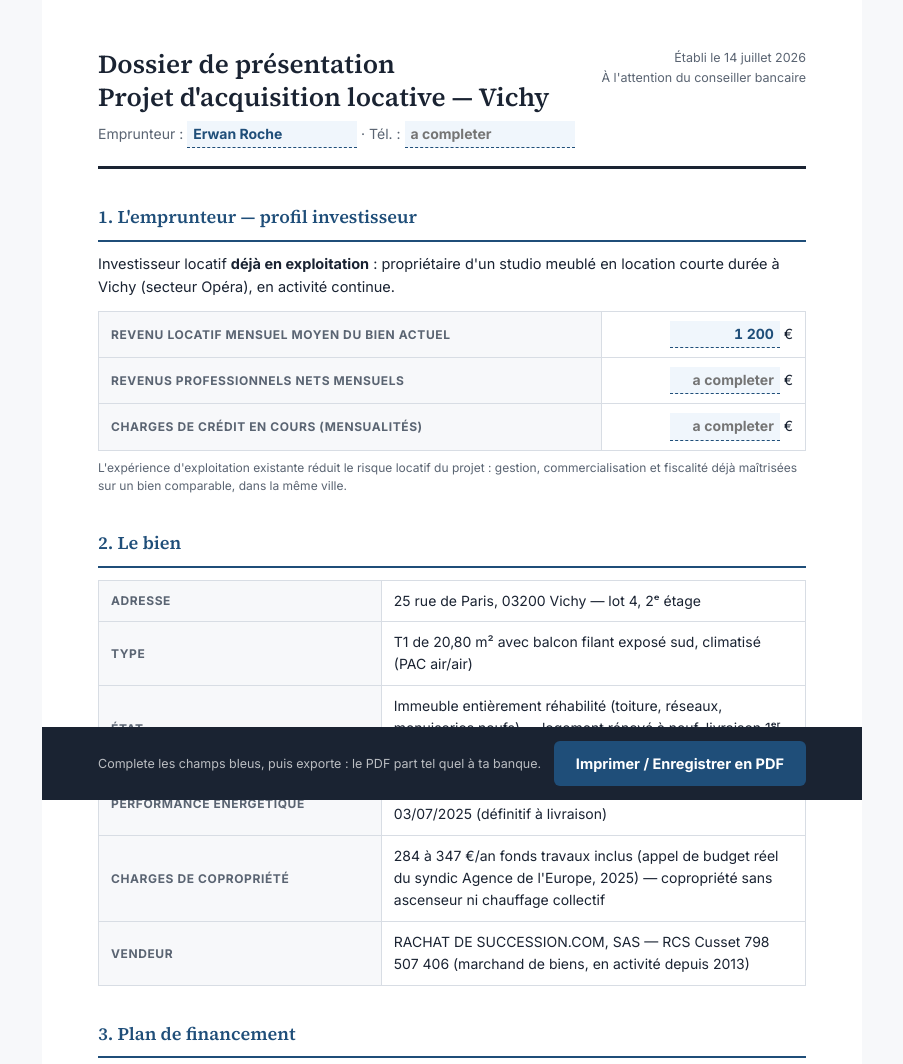
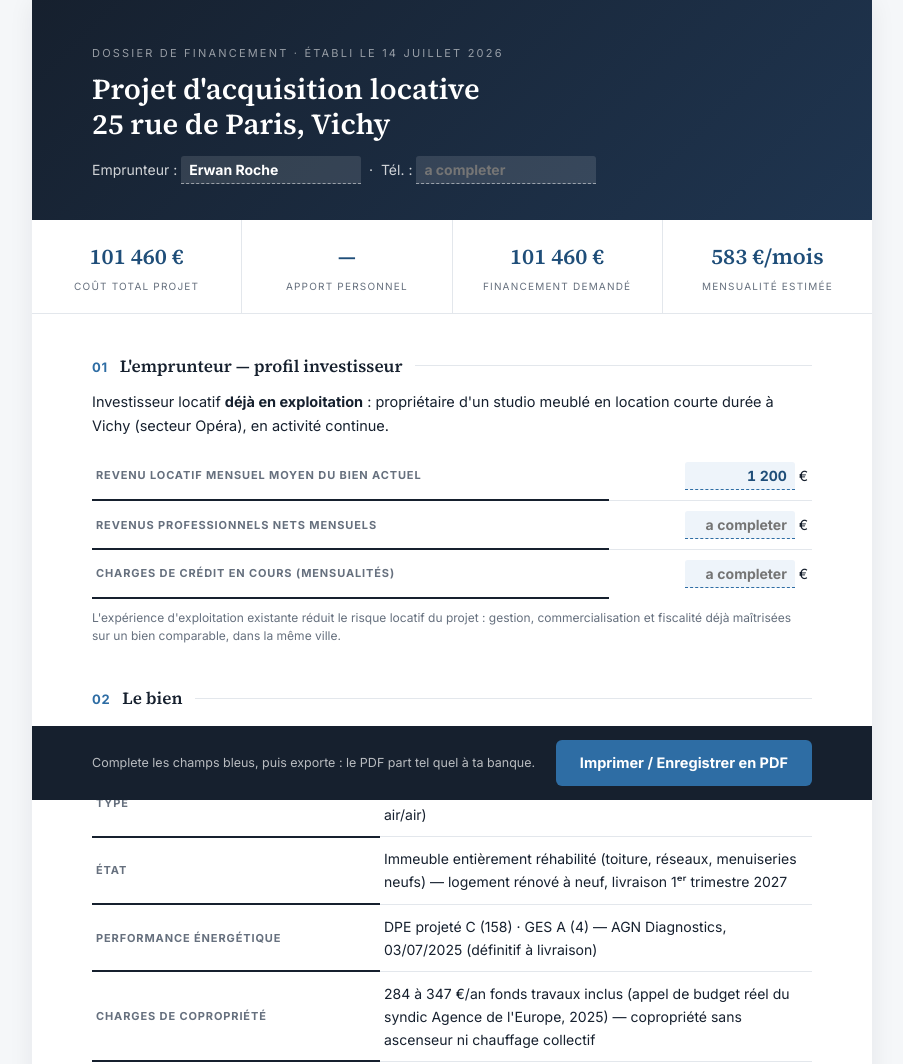
Before and after one commit to Pierre-Cortex/rs-dossier-erwan, a plain HTML site: page banque/index.html in a window 1280 px wide. Shown: the top 1064 px of the page, without its empty margins (188-1091 px from the left). Drawn offline with Linux system fonts and the light colour scheme.

Commit message:
feat: bank dossier layout — masthead, live KPI band, financial-report tables

```diff
--- a/banque/index.html
+++ b/banque/index.html
@@ -7,50 +7,72 @@
 <title>Dossier de financement &#8212; acquisition locative, Vichy</title>
 <link href="https://fonts.googleapis.com/css2?family=Source+Serif+4:wght@400;600&family=Inter:wght@400;500;700&display=swap" rel="stylesheet">
 <style>
-:root{--ink:#1a2332;--muted:#5a6472;--line:#d8dde4;--bg:#f7f8fa;--accent:#1f4e79}
+:root{--ink:#16202e;--muted:#66707e;--line:#e3e7ec;--bg:#f5f7f9;--accent:#1f4e79;--accent2:#2e6da4;--gold:#8a6830}
 *{margin:0;padding:0;box-sizing:border-box}
-body{background:var(--bg);color:var(--ink);font-family:'Inter',sans-serif;font-size:14.5px;line-height:1.6}
-.page{max-width:820px;margin:0 auto;background:#fff;padding:48px 56px;min-height:100vh}
-h1{font-family:'Source Serif 4',serif;font-size:26px;font-weight:600;line-height:1.25}
-h2{font-family:'Source Serif 4',serif;font-size:18px;font-weight:600;margin-top:34px;padding-bottom:8px;border-bottom:2px solid var(--accent);color:var(--accent)}
-.head{display:flex;justify-content:space-between;align-items:flex-start;border-bottom:3px solid var(--ink);padding-bottom:18px}
-.head .date{font-size:12.5px;color:var(--muted);text-align:right}
-table{width:100%;border-collapse:collapse;margin-top:12px;font-size:14px}
-td,th{padding:9px 12px;border:1px solid var(--line);text-align:left;vertical-align:middle}
-th{background:var(--bg);font-weight:600;font-size:12px;text-transform:uppercase;letter-spacing:.05em;color:var(--muted)}
+body{background:var(--bg);color:var(--ink);font-family:'Inter',sans-serif;font-size:14.5px;line-height:1.65}
+.page{max-width:840px;margin:0 auto;background:#fff;box-shadow:0 2px 24px rgba(22,32,46,.07)}
+.inner{padding:0 60px 48px}
+/* Bandeau identite */
+.masthead{background:linear-gradient(135deg,#16202e 0%,#1f3550 100%);color:#fff;padding:44px 60px 36px}
+.masthead .ref{font-size:11px;letter-spacing:.2em;text-transform:uppercase;color:rgba(255,255,255,.55)}
+.masthead h1{font-family:'Source Serif 4',serif;font-size:29px;font-weight:600;line-height:1.2;margin-top:10px}
+.masthead .who{margin-top:14px;font-size:14px;color:rgba(255,255,255,.8)}
+.masthead .who input.edit{background:rgba(255,255,255,.12);border-bottom:1.5px dashed rgba(255,255,255,.5);color:#fff}
+/* Synthese chiffres cles */
+.kpis{display:grid;grid-template-columns:repeat(4,1fr);gap:1px;background:var(--line);border-bottom:1px solid var(--line)}
+.kpis>div{background:#fff;padding:18px 14px;text-align:center}
+.kpis .v{font-family:'Source Serif 4',serif;font-size:22px;font-weight:600;color:var(--accent);font-variant-numeric:tabular-nums}
+.kpis .l{font-size:10px;letter-spacing:.12em;text-transform:uppercase;color:var(--muted);margin-top:4px}
+@media(max-width:640px){.kpis{grid-template-columns:1fr 1fr}.inner,.masthead{padding-left:24px;padding-right:24px}}
+h2{font-family:'Source Serif 4',serif;font-size:17px;font-weight:600;margin-top:38px;color:var(--ink);display:flex;align-items:baseline;gap:12px}
+h2 .n{font-size:13px;color:var(--accent2);font-family:'Inter',sans-serif;font-weight:700;letter-spacing:.05em}
+h2:after{content:"";flex:1;height:1px;background:var(--line);align-self:center}
+table{width:100%;border-collapse:collapse;margin-top:14px;font-size:14px}
+td,th{padding:10px 4px;border-bottom:1px solid var(--line);text-align:left;vertical-align:middle}
+th{font-weight:600;font-size:11px;text-transform:uppercase;letter-spacing:.08em;color:var(--muted);border-bottom:2px solid var(--ink)}
+tr:last-child td{border-bottom:none}
 td.num{text-align:right;white-space:nowrap;font-variant-numeric:tabular-nums}
-tr.total td{font-weight:700;background:var(--bg)}
-input.edit{border:none;border-bottom:1.5px dashed var(--accent);background:#f0f6fc;font:inherit;font-weight:600;color:var(--accent);padding:2px 6px;width:110px;text-align:right}
-input.edit.wide{width:170px;text-align:left}
-input.edit:focus{outline:2px solid var(--accent);background:#e8f1fa}
-.note{font-size:12px;color:var(--muted);margin-top:8px;line-height:1.5}
-ul.pieces{margin:12px 0 0 18px}
-ul.pieces li{margin-top:6px;font-size:14px}
-.encart{background:var(--bg);border-left:3px solid var(--accent);padding:14px 18px;margin-top:14px;font-size:14px}
-.actions{position:sticky;bottom:0;background:var(--ink);color:#fff;padding:14px 56px;display:flex;justify-content:space-between;align-items:center;gap:12px;flex-wrap:wrap;max-width:820px;margin:0 auto}
+tr.total td{font-weight:700;border-top:2px solid var(--ink);border-bottom:none;padding-top:12px}
+tr.total td.num{font-family:'Source Serif 4',serif;font-size:16px}
+input.edit{border:none;border-bottom:1.5px dashed var(--accent2);background:#eef4fa;font:inherit;font-weight:600;color:var(--accent);padding:2px 8px;width:110px;text-align:right;border-radius:3px 3px 0 0}
+input.edit.wide{width:180px;text-align:left}
+input.edit:focus{outline:2px solid var(--accent2);background:#e4eefa}
+.note{font-size:12px;color:var(--muted);margin-top:10px;line-height:1.55}
+ul.pieces{margin:14px 0 0 2px;list-style:none}
+ul.pieces li{margin-top:8px;font-size:14px;padding-left:24px;position:relative}
+ul.pieces li:before{content:"";position:absolute;left:0;top:5px;width:12px;height:12px;border:1.5px solid var(--accent2);border-radius:3px}
+.encart{background:var(--bg);border-radius:10px;padding:18px 22px;margin-top:14px;font-size:14px;line-height:1.7}
+.encart b{color:var(--accent)}
+.actions{position:sticky;bottom:0;background:var(--ink);color:#fff;padding:14px 60px;display:flex;justify-content:space-between;align-items:center;gap:12px;flex-wrap:wrap;max-width:840px;margin:0 auto}
 .actions .hint{font-size:12.5px;color:rgba(255,255,255,.7)}
-.actions button{background:var(--accent);color:#fff;border:none;font:inherit;font-weight:700;padding:11px 22px;border-radius:6px;cursor:pointer}
+.actions button{background:var(--accent2);color:#fff;border:none;font:inherit;font-weight:700;padding:11px 24px;border-radius:6px;cursor:pointer}
 @media print{
   body{background:#fff}
-  .page{padding:0;max-width:none;min-height:0}
+  .page{box-shadow:none;max-width:none}
+  .inner{padding:0 8px 0}
+  .masthead{padding:24px 8px;background:#16202e!important;-webkit-print-color-adjust:exact;print-color-adjust:exact}
   .actions{display:none}
   input.edit{border:none;background:none;color:var(--ink)}
   h2{break-after:avoid}
-  table{break-inside:avoid}
+  table,.encart{break-inside:avoid}
 }
 </style>
 </head>
 <body>
 <div class="page">
-  <div class="head">
-    <div>
-      <h1>Dossier de pr&eacute;sentation<br>Projet d'acquisition locative &#8212; Vichy</h1>
-      <p style="margin-top:8px;font-size:14px;color:var(--muted)">Emprunteur : <input class="edit wide" value="Erwan Roche"> &middot; T&eacute;l. : <input class="edit wide" value="" placeholder="a completer"></p>
-    </div>
-    <div class="date">&Eacute;tabli le <span id="dateAuto"></span><br>&Agrave; l'attention du conseiller bancaire</div>
+  <div class="masthead">
+    <div class="ref">Dossier de financement &middot; &eacute;tabli le <span id="dateAuto"></span></div>
+    <h1>Projet d'acquisition locative<br>25 rue de Paris, Vichy</h1>
+    <p class="who">Emprunteur : <input class="edit wide" value="Erwan Roche"> &nbsp;&middot;&nbsp; T&eacute;l. : <input class="edit wide" value="" placeholder="a completer"></p>
   </div>
-
-  <h2>1. L'emprunteur &#8212; profil investisseur</h2>
+  <div class="kpis">
+    <div><div class="v"><span id="kCout">101 460</span> &euro;</div><div class="l">Co&ucirc;t total projet</div></div>
+    <div><div class="v"><span id="kApport">&mdash;</span></div><div class="l">Apport personnel</div></div>
+    <div><div class="v"><span id="kEmprunt">&mdash;</span></div><div class="l">Financement demand&eacute;</div></div>
+    <div><div class="v"><span id="kMensu">&mdash;</span> &euro;/mois</div><div class="l">Mensualit&eacute; estim&eacute;e</div></div>
+  </div>
+  <div class="inner">
+  <h2><span class="n">01</span> L'emprunteur &#8212; profil investisseur</h2>
   <p style="margin-top:10px">Investisseur locatif <b>d&eacute;j&agrave; en exploitation</b> : propri&eacute;taire d'un studio meubl&eacute; en location courte dur&eacute;e &agrave; Vichy (secteur Op&eacute;ra), en activit&eacute; continue.</p>
   <table>
     <tr><th>Revenu locatif mensuel moyen du bien actuel</th><td class="num"><input class="edit" value="1 200"> &euro;</td></tr>
@@ -59,7 +81,7 @@ ul.pieces li{margin-top:6px;font-size:14px}
   </table>
   <p class="note">L'exp&eacute;rience d'exploitation existante r&eacute;duit le risque locatif du projet : gestion, commercialisation et fiscalit&eacute; d&eacute;j&agrave; ma&icirc;tris&eacute;es sur un bien comparable, dans la m&ecirc;me ville.</p>
 
-  <h2>2. Le bien</h2>
+  <h2><span class="n">02</span> Le bien</h2>
   <table>
     <tr><th style="width:40%">Adresse</th><td>25 rue de Paris, 03200 Vichy &#8212; lot 4, 2&#7497; &eacute;tage</td></tr>
     <tr><th>Type</th><td>T1 de 20,80 m&sup2; avec balcon filant expos&eacute; sud, climatis&eacute; (PAC air/air)</td></tr>
@@ -69,7 +91,7 @@ ul.pieces li{margin-top:6px;font-size:14px}
     <tr><th>Vendeur</th><td>RACHAT DE SUCCESSION.COM, SAS &#8212; RCS Cusset 798 507 406 (marchand de biens, en activit&eacute; depuis 2013)</td></tr>
   </table>
 
-  <h2>3. Plan de financement</h2>
+  <h2><span class="n">03</span> Plan de financement</h2>
   <table id="plan">
     <tr><th>Poste</th><th style="text-align:right">Montant</th></tr>
     <tr><td>Prix d'acquisition (FAI, selon formule retenue)</td><td class="num"><input class="edit calc" value="94 660"> &euro;</td></tr>
@@ -83,7 +105,7 @@ ul.pieces li{margin-top:6px;font-size:14px}
   </table>
   <p class="note">Sp&eacute;cificit&eacute; du montage : vente en part fonci&egrave;re (50 980 &euro;) + travaux port&eacute;s en ASL (43 680 &euro;) &#8212; les frais de notaire sont calcul&eacute;s sur la seule part fonci&egrave;re. Le prix est bloqu&eacute; au compromis ; les appels de fonds ASL suivent l'avancement du chantier.</p>
 
-  <h2>4. Revenus locatifs pr&eacute;visionnels</h2>
+  <h2><span class="n">04</span> Revenus locatifs pr&eacute;visionnels</h2>
   <table>
     <tr><th>Sc&eacute;nario</th><th style="text-align:right">Loyer mensuel</th><th style="text-align:right">Revenu annuel</th></tr>
     <tr><td>Location nue (plancher de s&eacute;curit&eacute; &#8212; loyers observ&eacute;s Vichy 2026, T1 : 395-478 &euro;)</td><td class="num">420 &euro;</td><td class="num">5 040 &euro;</td></tr>
@@ -92,7 +114,7 @@ ul.pieces li{margin-top:6px;font-size:14px}
   </table>
   <p class="note">March&eacute; locatif de Vichy : ville thermale class&eacute;e UNESCO (2021), client&egrave;le de curistes toute l'ann&eacute;e, gare en centre-ville (Paris ~3 h). Le bien est climatis&eacute; &#8212; &eacute;quipement rare sur le parc ancien local, d&eacute;terminant en saison estivale. M&ecirc;me en sc&eacute;nario plancher (location nue), le loyer couvre une part substantielle de la mensualit&eacute; vis&eacute;e.</p>
 
-  <h2>5. Simulation de charge et taux d'effort</h2>
+  <h2><span class="n">05</span> Simulation de charge et taux d'effort</h2>
   <table>
     <tr><th>Taux d'int&eacute;r&ecirc;t retenu (hors assurance)</th><td class="num"><input class="edit sim" id="taux" value="3,4"> %</td></tr>
     <tr><th>Dur&eacute;e</th><td class="num"><input class="edit sim" id="duree" value="20"> ans</td></tr>
@@ -104,14 +126,14 @@ ul.pieces li{margin-top:6px;font-size:14px}
   <p class="note">Calculs conformes aux crit&egrave;res HCSF : loyers pond&eacute;r&eacute;s &agrave; 70 %, taux d'endettement global &agrave; maintenir sous 35 % des revenus nets (&agrave; recalculer par le conseiller avec l'ensemble des charges de l'emprunteur). En sc&eacute;nario courte dur&eacute;e au niveau de l'exploitation actuelle de l'emprunteur, l'op&eacute;ration s'autofinance.</p>
   <p class="note">&Eacute;pargne r&eacute;siduelle apr&egrave;s apport : <input class="edit" value="" placeholder="a completer"> &euro; &#8212; <i>&agrave; renseigner : c'est la marge de s&eacute;curit&eacute; du dossier.</i></p>
 
-  <h2>6. &Eacute;l&eacute;ments de s&eacute;curit&eacute; pour le pr&ecirc;teur</h2>
+  <h2><span class="n">06</span> &Eacute;l&eacute;ments de s&eacute;curit&eacute; pour le pr&ecirc;teur</h2>
   <div class="encart">
     <b>Risque travaux :</b> port&eacute; par le vendeur (chantier en ASL, entreprise en place, toiture et r&eacute;seaux d&eacute;j&agrave; r&eacute;alis&eacute;s) &mdash; l'acqu&eacute;reur ach&egrave;te un prix ferme.<br><br>
     <b>Risque locatif :</b> DPE C (aucune &eacute;ch&eacute;ance d'interdiction de location), charges minimales, demande locative document&eacute;e, emprunteur d&eacute;j&agrave; exploitant sur le m&ecirc;me march&eacute;.<br><br>
     <b>Risque de revente :</b> hyper-centre de Vichy, immeuble enti&egrave;rement r&eacute;habilit&eacute;, 7 lots sur 9 d&eacute;j&agrave; vendus dans l'op&eacute;ration.
   </div>
 
-  <h2>7. Pi&egrave;ces jointes au pr&eacute;sent dossier</h2>
+  <h2><span class="n">07</span> Pi&egrave;ces jointes au pr&eacute;sent dossier</h2>
   <ul class="pieces">
     <li>Deux derniers avis d'imposition &mdash; <i>&agrave; joindre par l'emprunteur</i></li>
     <li>Trois derniers bulletins de salaire / justificatifs de revenus &mdash; <i>&agrave; joindre</i></li>
@@ -122,6 +144,7 @@ ul.pieces li{margin-top:6px;font-size:14px}
   </ul>
 
   <p class="note" style="margin-top:28px;border-top:1px solid var(--line);padding-top:12px">Document de travail pr&eacute;par&eacute; &agrave; partir des donn&eacute;es de l'op&eacute;ration (RACHAT DE SUCCESSION.COM, RCS Cusset 798 507 406) et des informations communiqu&eacute;es par l'emprunteur, qui reste seul responsable des &eacute;l&eacute;ments d&eacute;claratifs. Non contractuel. Les champs sur fond bleut&eacute; sont modifiables directement dans cette page ; aucune donn&eacute;e n'est transmise ni enregistr&eacute;e en dehors de votre navigateur.</p>
+</div>
 </div>
 
 <div class="actions">
@@ -154,6 +177,10 @@ ul.pieces li{margin-top:6px;font-size:14px}
     var m = t > 0 && n > 0 ? Math.round(capital * t / (1 - Math.pow(1 + t, -n))) : 0;
     document.getElementById("mensu").textContent = m ? fmt(m) : "\u2014";
     document.getElementById("effort").textContent = m ? fmt(m + 26 - 294) : "\u2014";
+    document.getElementById("kCout").textContent = fmt(cout);
+    document.getElementById("kApport").textContent = apport > 0 ? fmt(apport) + "\u00a0\u20ac" : "\u2014";
+    document.getElementById("kEmprunt").textContent = fmt(capital) + "\u00a0\u20ac";
+    document.getElementById("kMensu").textContent = m ? fmt(m) : "\u2014";
   }
   calcs.forEach(function (i) { i.addEventListener("input", function () { maj(); majSim(); }); });
   [tauxEl, dureeEl].forEach(function (i) { i.addEventListener("input", majSim); });
```
